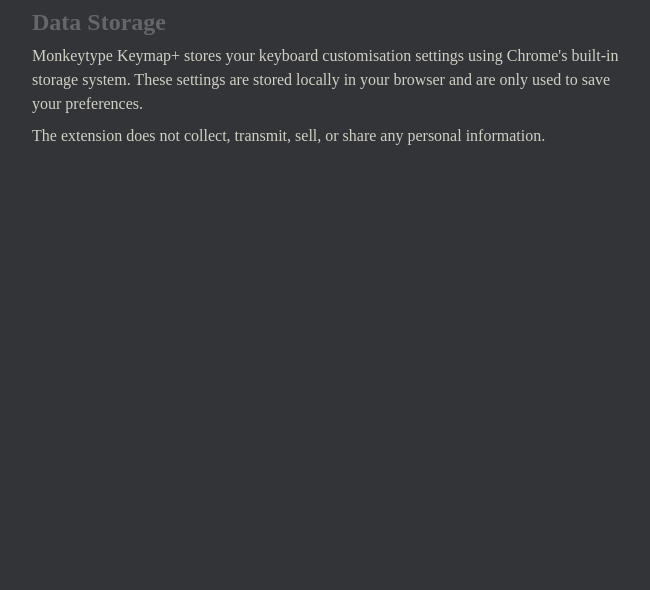
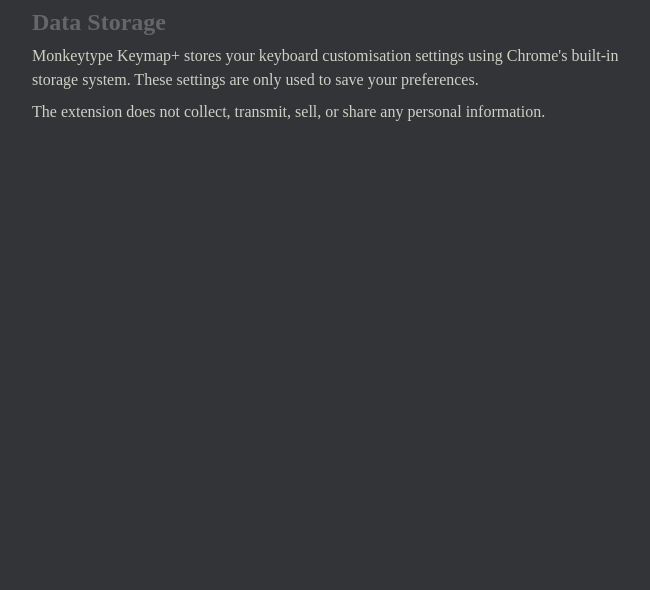
Before and after one commit to kellyyyc/monkeytype_keymap, a browser extension: page pages/privacy.html in a window 1280 px wide. Shown: the part 210-800 px from the top of the page, without its empty margins (16-666 px from the left). Drawn offline with Linux system fonts and the light colour scheme.

Commit message:
fix: update privacy page

```diff
--- a/pages/privacy.html
+++ b/pages/privacy.html
@@ -22,8 +22,8 @@
         <h3>Data Storage</h3>
         <p>
           Monkeytype Keymap+ stores your keyboard customisation settings using
-          Chrome's built-in storage system. These settings are stored locally in
-          your browser and are only used to save your preferences.
+          Chrome's built-in storage system. These settings are only used to save
+          your preferences.
         </p>
         <p>
           The extension does not collect, transmit, sell, or share any personal
```
